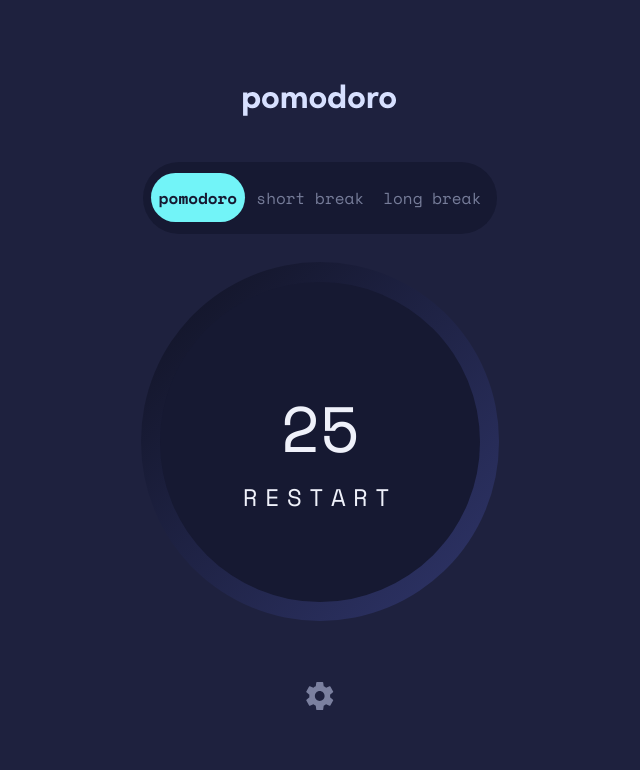
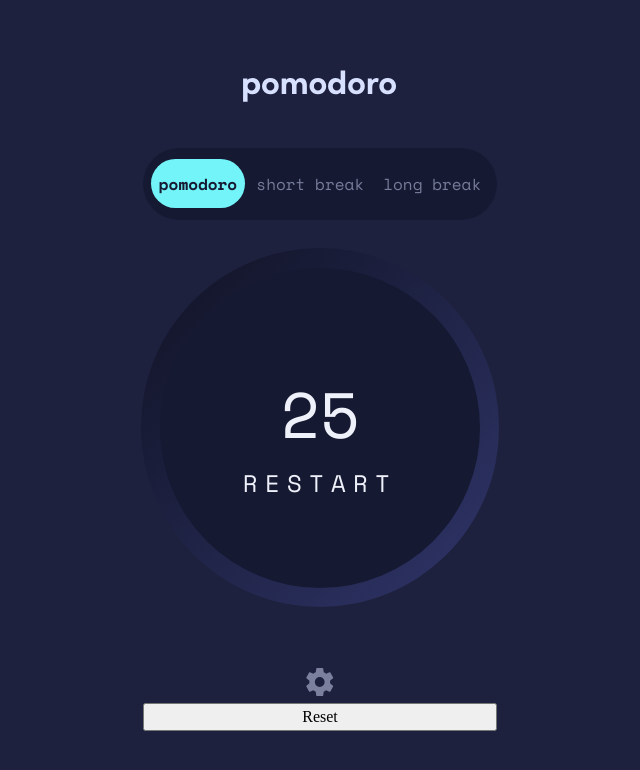
Before and after one commit to abdalla2hagos/Pomodoro, a React (Vite) app in the folder pomodoro/: page / in a window 1280 px wide. Shown: the top 770 px of the page, without its empty margins (320-960 px from the left). Built offline with nearby package versions, Linux system fonts and the light colour scheme.

Commit message:
new features

```diff
--- a/pomodoro/src/App.jsx
+++ b/pomodoro/src/App.jsx
@@ -31,12 +31,14 @@ function App() {
   const [activeColor, setActiveColor] = useState('orange')
   const [tempTime, setTempTime] = useState(time)
   const [isTimeRunning, setIsTimeRunning] = useState(false)
+  const activeTime = tempTime.find(item => item.isActive)
 
   useEffect(()=>{
     const activeTime = time.find(item => item.isActive)
     if (activeTime) {
       setDisplayedTime(activeTime.duration)
     }
+    console.log(activeTime)
 
     if(isTimeRunning & displayedTime > 1){
       setTimeout(()=>{
@@ -94,7 +96,7 @@ function App() {
     setIsTimeRunning(false)
 
   }
-  console.log(tempTime)
+
   function startPause(){
     setIsTimeRunning(prev => !prev)
   }
@@ -119,6 +121,14 @@ function App() {
     }))
   }
 
+  function reset(){
+    const activeTime = time.find(item => item.isActive)
+    if (activeTime) {
+      setDisplayedTime(activeTime.duration)
+    }
+    isTimeRunning(false)
+  }
+
   return (
     <div className='wrapper'>
     <header className='header'>
@@ -135,7 +145,7 @@ function App() {
 
     <main className='main' onClick={startPause}>
       <time className='main__time'>{displayedTime}</time>
-      <p className='main__timeStatus'>RESTART</p>
+      <p className='main__timeStatus'>{isTimeRunning ? 'PAUSE' : 'RESTART'}</p>
       {/* <svg className='circleContainer' xmlns="http://www.w3.org/2000/svg">
         <circle pathLength="100" cx="100" cy="60" r="50" stroke="black" class="circle" />
       </svg> */}
@@ -218,6 +228,7 @@ function App() {
 
       <button className='apply' onClick={applyChanges}>Apply</button>
     </dialog>
+    <button onClick={reset}>Reset</button>
     </div>
   )
 }
```
